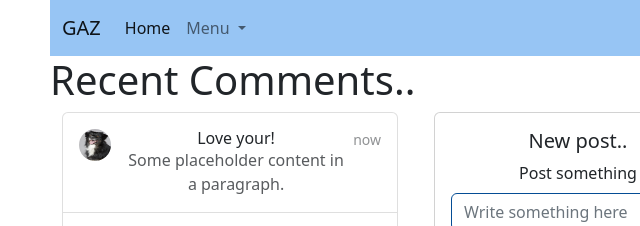
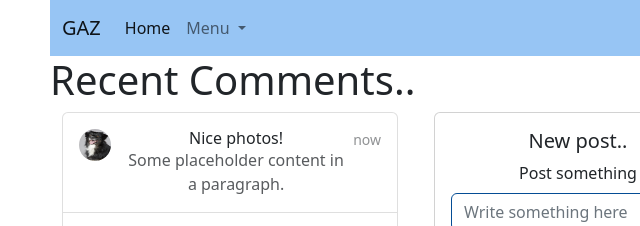
Before and after one commit to gaznik/CSS-Frameworks-CA-Gazmend-Nikqi-, a website: page index.html in a window 1280 px wide. Shown: the top 226 px of the page, 32-672 px from the left. Drawn offline with nearby package versions, Linux system fonts and the light colour scheme.

```diff
--- a/index.html
+++ b/index.html
@@ -52,7 +52,7 @@
               <img src="/img/pexels-pixabay-220938.jpg" alt="twbs" width="32" height="32" class="rounded-circle flex-shrink-0">
               <div class="d-flex gap-2 w-100 justify-content-between">
                 <div>
-                  <h6 class="mb-0">Love your!</h6>
+                  <h6 class="mb-0">Nice photos!</h6>
                   <p class="mb-0 opacity-75">Some placeholder content in a paragraph.</p>
                 </div>
                 <small class="opacity-50 text-nowrap">now</small>
```
